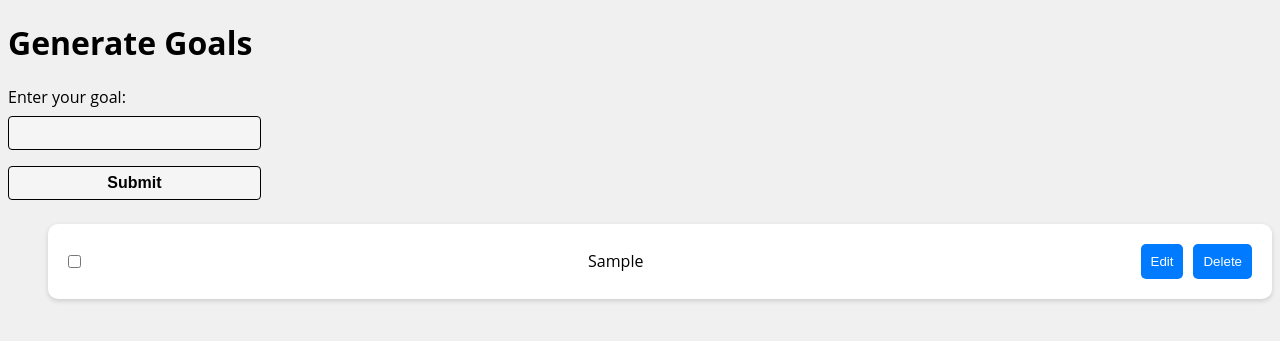
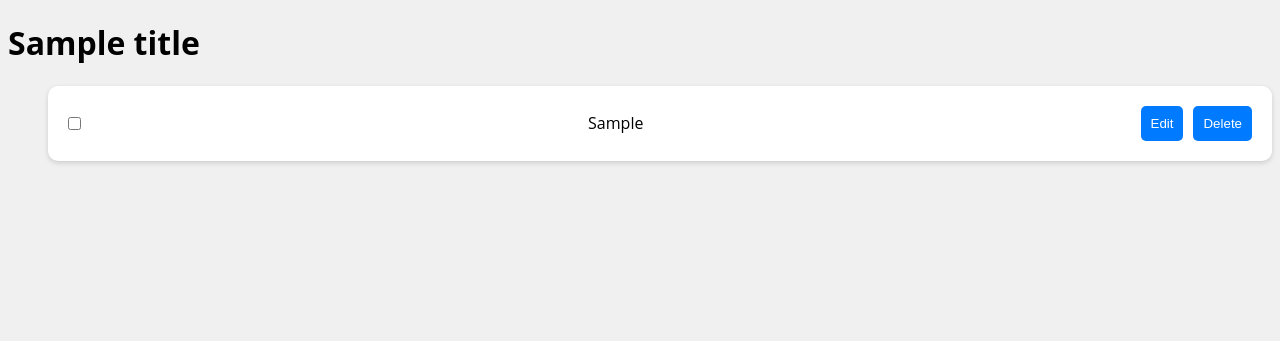
Before and after one commit to DevGauge/PursuitProphet, a Flask app: template backend/templates/generate_goals.html in a window 1280 px wide. Shown: the top 341 px of the page. Run offline with Flask 3, Linux system fonts and the light colour scheme; the template is opened without the code that fills it: most values are stand-ins (such as "Sample title", 1, 10 or a date in 2020).

Commit message:
passed role to goal_generation for display

```diff
--- a/backend/templates/generate_goals.html
+++ b/backend/templates/generate_goals.html
@@ -2,12 +2,7 @@
 
 {% extends "base.html" %}
 {% block content %}
-<h1>Generate Goals</h1>
-<form action="{{ url_for('goal_generation') }}" method="POST">
-    <label for="goal">Enter your goal:</label>
-    <input type="text" id="goal" name="goal">
-    <input type="submit" value="Submit">
-</form>
+<h1>{{ title  }}</h1>
 <ul>
     {% for goal in goals %}
     <div class="goal-card">
--- a/backend/welcome.py
+++ b/backend/welcome.py
@@ -27,17 +27,17 @@ def welcome():
 def role_selection():
     if request.method == 'POST':
         role = request.form.get('role')
-        print(role)
         bot.set_assistant_primary_goal(role)
-        return redirect(url_for('goal_generation'))  # replace 'next_function' with the name of your next route
+        return redirect(url_for('goal_generation', title=role))  # replace 'next_function' with the name of your next route
     else:
         roles = ['Write a blog post about cats', 'Organize my house', 'Learn about quantum physics']
         return render_template('role_selection.html', roles=roles)
 
 @app.route('/generate_goals')
 def goal_generation():
+    title = request.args.get('title')
     goals = bot.generate_goals()
-    return render_template('generate_goals.html', goals=goals)
+    return render_template('generate_goals.html', goals=goals, title=title)
 
 #region API
 api = Api(app, version='1.0', doc='/api-docs', title='Pursuit Prophet API', description='Pursuit Prophet backend')
```
